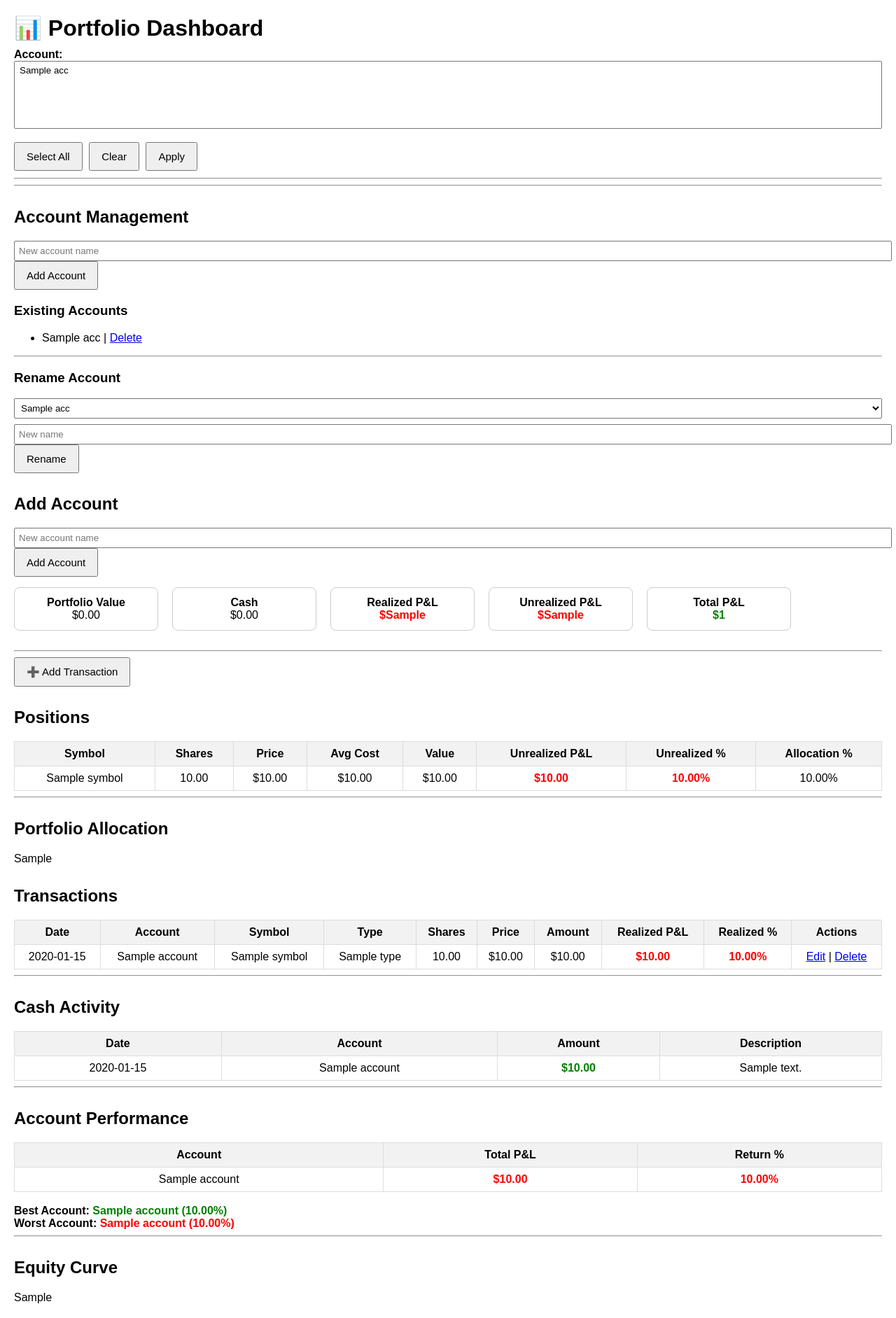
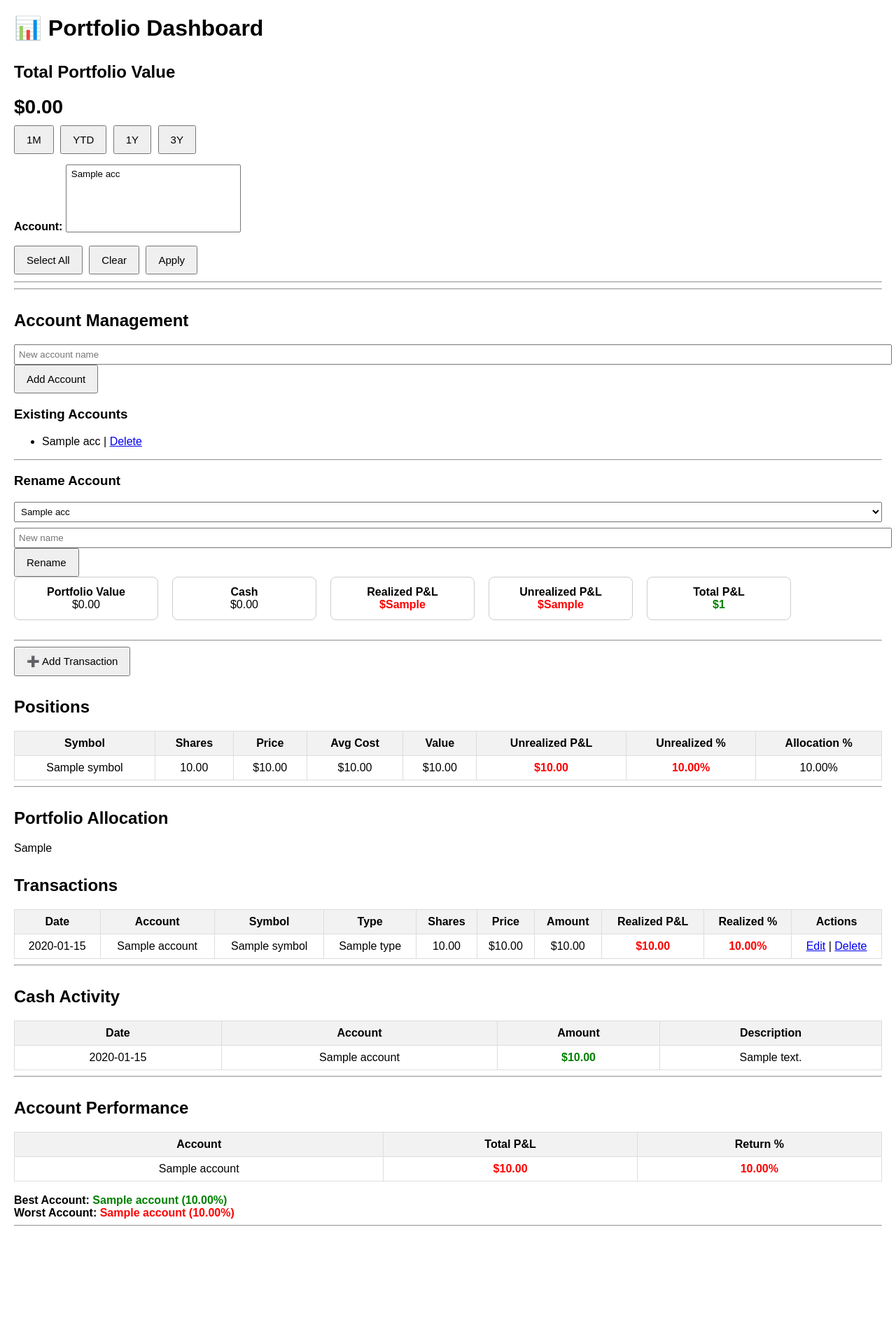
Before and after one commit to bstanfor/StockTrackingApp, a Flask app: template app/templates/index.html in a window 1280 px wide. Shown: the whole page at 70% size. After the commit the page ends 1752 px from the top, so only its background shows below. Run offline with Flask 3, Linux system fonts and the light colour scheme; the template is opened without the code that fills it: most values are stand-ins (such as "Sample title", 1, 10 or a date in 2020).

Commit message:
More UI improvements for multi-account portfolio system Added Time series analytics

```diff
--- a/app/main.py
+++ b/app/main.py
@@ -420,21 +420,60 @@ def equity_chart(trades, cash):
     if trades.empty and cash.empty:
         return ""
 
-    trades["cf"] = trades.apply(
-        lambda x: -x["shares"] * x["price"] - x["fees"]
-        if x["type"] == "BUY"
-        else x["shares"] * x["price"] - x["fees"],
-        axis=1
+
+    df = trades.copy()
+    df["date"] = pd.to_datetime(df["date"])
+
+
+    cash_df = cash.copy()
+    if not cash_df.empty:
+        cash_df["date"] = pd.to_datetime(cash_df["date"])
+
+    # ✅ Determine date range
+    today = pd.Timestamp.today()
+
+    if period == "1M":
+        start = today - pd.DateOffset(months=1)
+    elif period == "YTD":
+        start = pd.Timestamp(year=today.year, month=1, day=1)
+    elif period == "3Y":
+        start = today - pd.DateOffset(years=3)
+    else:  # default 1Y
+        start = today - pd.DateOffset(years=1)
+
+    df = df[df["date"] >= start]
+    cash_df = cash_df[cash_df["date"] >= start]
+
+    # ✅ Combine into timeline
+    all_dates = pd.date_range(start=start, end=today, freq="D")
+    equity = pd.DataFrame(index=all_dates)
+    equity["value"] = 0
+
+    # ✅ compute cumulative equity
+    running_value = 0
+
+    for date in all_dates:
+        # trades
+        day_trades = df[df["date"] == date]
+        running_value += day_trades["realized_pnl"].sum()
+
+        # cash
+        day_cash = cash_df[cash_df["date"] == date]
+        running_value += day_cash["amount"].sum() if not cash_df.empty else 0
+
+        equity.loc[date, "value"] = running_value
+
+    import plotly.express as px
+
+    fig = px.line(
+        equity,
+        x=equity.index,
+        y="value",
+        title="Portfolio Balance"
     )
 
-    t = trades[["date", "cf"]]
-    c = cash.rename(columns={"amount": "cf"})[["date", "cf"]]
+    return fig.to_html(full_html=False)
 
-    df = pd.concat([t, c]).sort_values("date")
-    df["equity"] = df["cf"].cumsum()
-
-    fig = px.line(df, x="date", y="equity", title="Equity Curve")
-    return fig.to_html(full_html=False)
 
 # ---------------------------
 # ROUTES
@@ -465,9 +504,11 @@ def index():
     # ✅ analytic
     trades = enrich_trades(trades)
     metrics = compute_metrics(trades, cash)
-    chart = equity_chart(trades, cash)
+    period = request.args.get("period", "1Y")
+    chart = equity_chart(trades, cash, period="1Y")
     positions = compute_positions(trades)
     account_perf = account_performance(trades, cash) # ✅ Account Performance update
+
 
     # ✅ allocation chart (with cash)
     alloc_chart = allocation_chart(positions, metrics["total_cash"])
@@ -484,6 +525,7 @@ def index():
         selected_account=selected_accounts,
         account_performance=account_perf,
         equity_chart=chart,
+        selected_period=period,
         **metrics
     )
 
--- a/app/templates/index.html
+++ b/app/templates/index.html
@@ -55,6 +55,7 @@
         input, select {
             padding: 5px;
             width:  100%;
+        }
         /* ✅ Style Update */
         #accountSelect {
             width: 250px;
@@ -63,13 +64,10 @@
         #selectedTags {
             margin-top: 8px;
         }
+        /* ✅ SPACING BETWEEN TAGS (NEW) */
         #selectedTags span {
             margin: 4px;
             display: inline-block;
-        }
-        /* ✅ SPACING BETWEEN TAGS (NEW) */
-        #selectedTags span {
-            margin: 3px;
         }
     </style>
 </head>
@@ -78,14 +76,32 @@
 
 <h1>📊 Portfolio Dashboard</h1>
 
+<h2>Total Portfolio Value</h2>
+<div style="font-size:28px; font-weight:bold; margin-bottom:10px;">
+    ${{ "%.2f"|format(portfolio_value) }}
+</div>
+
+<form method="get" style="margin-bottom:15px;">
+
+    {% for acc in selected_account %}
+    <input type="hidden" name="account" value="{{ acc }}">
+    {% endfor %}
+
+    <button name="period" value="1M" {% if selected_period == "1M" %}style="background:black;color:white"{% endif %}>1M</button>
+    <button name="period" value="YTD" {% if selected_period == "YTD" %}style="background:black;color:white"{% endif %}>YTD</button>
+    <button name="period" value="1Y" {% if selected_period == "1Y" %}style="background:black;color:white"{% endif %}>1Y</button>
+    <button name="period" value="3Y" {% if selected_period == "3Y" %}style="background:black;color:white"{% endif %}>3Y</button>
+
+</form>
+
 <!-- ✅ ACCOUNT FILTER -->
-<form method="get">
+<form method="get" id="accountForm">
     <label><b>Account:</b></label>
 
     <!-- ✅ MULTI SELECT -->
     <select id="accountSelect" name="account" multiple size="5">
         {% for acc in accounts %}
-        <option value="{{ acc }}" {% if acc == selected_account %}selected{% endif %}>
+        <option value="{{ acc }}" {% if acc in selected_account %}selected{% endif %}>
             {{ acc }}
         </option>
         {% endfor %}
@@ -111,7 +127,7 @@
 <h2>Account Management</h2>
 
 <!-- ✅ ADD ACCOUNT -->
-<form action="/add_account" method="post">
+<form action="/add_account" method="post" style="margin-bottom:15px;">
     <input type="text" name="account_name" placeholder="New account name" required>
     <button type="submit">Add Account</button>
 </form>
@@ -134,7 +150,7 @@
 
 <h3>Rename Account</h3>
 
-<form action="/rename_account" method=""post">
+<form action="/rename_account" method="post">
 
     <div>
         <select name="old_name" required>
@@ -150,14 +166,6 @@
 
     <button type="submit">Rename</button>
 
-</form>
-
-
-<h2>Add Account</h2>
-
-<form action="/add_account" method="post" style="margin-bottom:15px;">
-    <input type="text" name="account_name" placeholder="New account name" required>
-    <button type="submit">Add Account</button>
 </form>
 
 <!-- ✅ DASHBOARD CARDS -->
@@ -508,12 +516,6 @@ width:600px; max-height:85%; overflow:auto; position:relative; box-shadow: 0 10p
 <hr>
 
 
-<!-- ✅ EQUITY CURVE -->
-<h2>Equity Curve</h2>
-<div>
-    {{ equity_chart|safe }}
-</div>
-
 <script>
 function openModal() {
     document.getElementById("modalOverlay").style.display = "flex";
```
